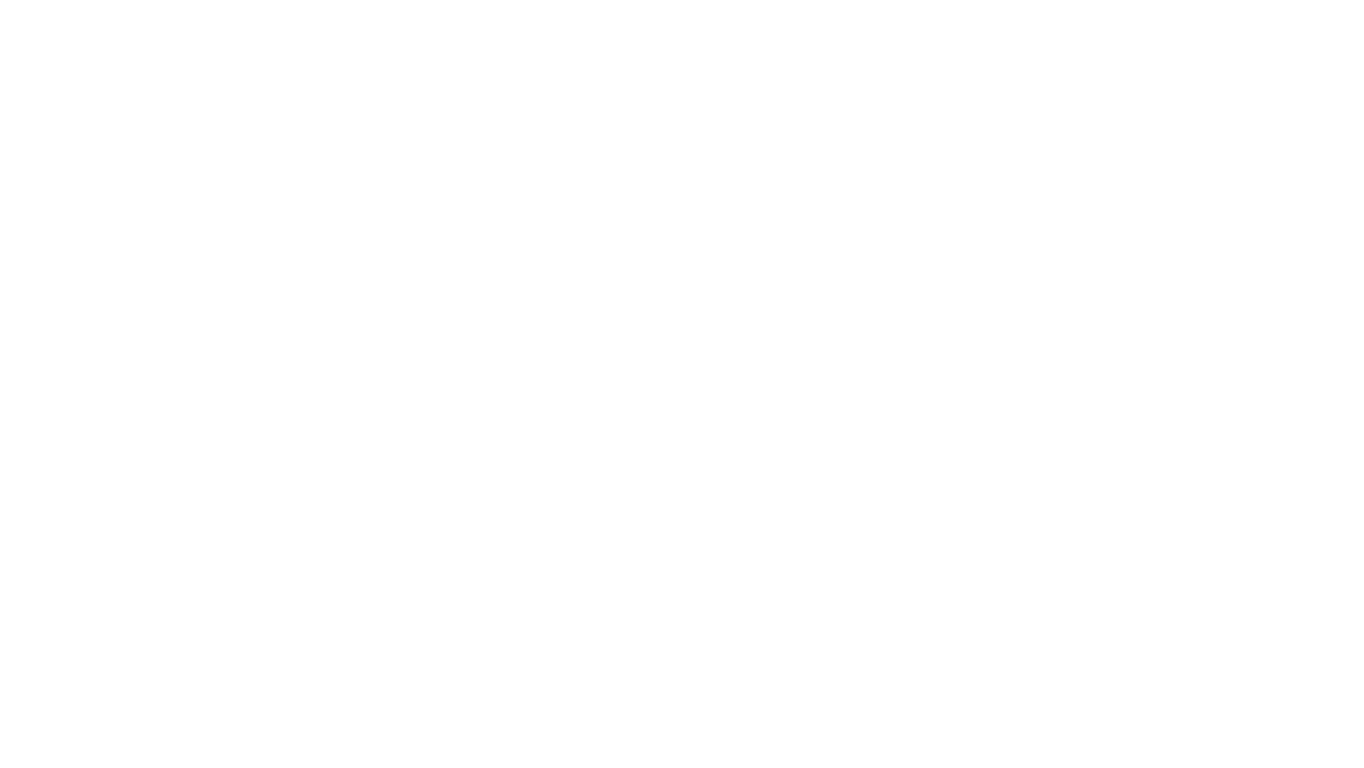
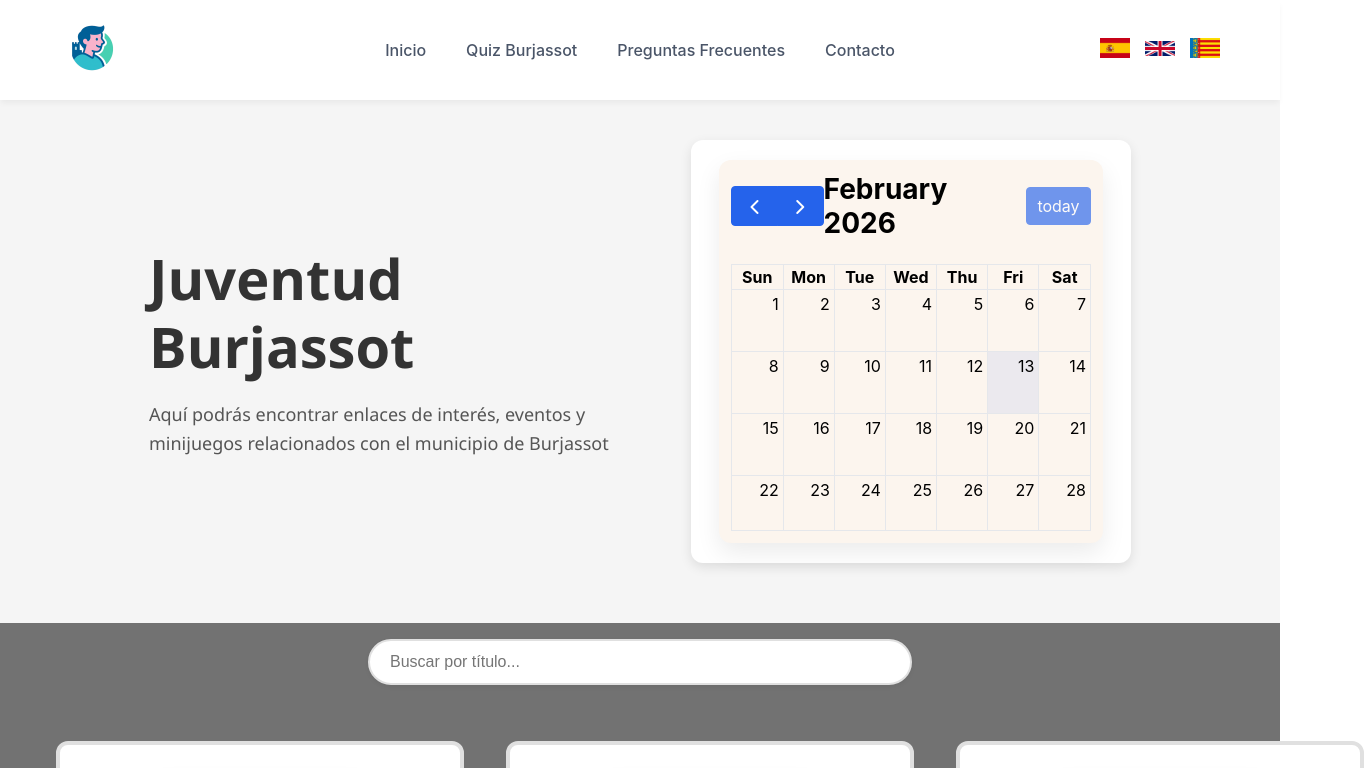
Before and after one commit to benjvm/BurjaConnect, a React (Vite) app: page / in a window 1280 px wide. Before the commit this address had no page. Shown: the top 768 px of the page, 1364 px wide, since content can reach past the window. Built offline with nearby package versions, Linux system fonts and the light colour scheme.

Commit message:
He quitado el Pg porque no lo coje, creo que por  un parche nuevo  entonces lo dejo vacio. Pero ya inicio no aparece directamente en negrita

```diff
--- a/src/App.jsx
+++ b/src/App.jsx
@@ -9,7 +9,7 @@
     <BrowserRouter>
     <ScrollToTop />
       <Routes>
-          <Route path='/Pg' element={<Pg/>}/>
+          <Route path='/' element={<Pg/>}/>
           <Route path='/Pg' element={<Pg/>}/>
           <Route path='/QuizBurjassot' element={<QuizBurjassot/>}/>
       </Routes>
```
